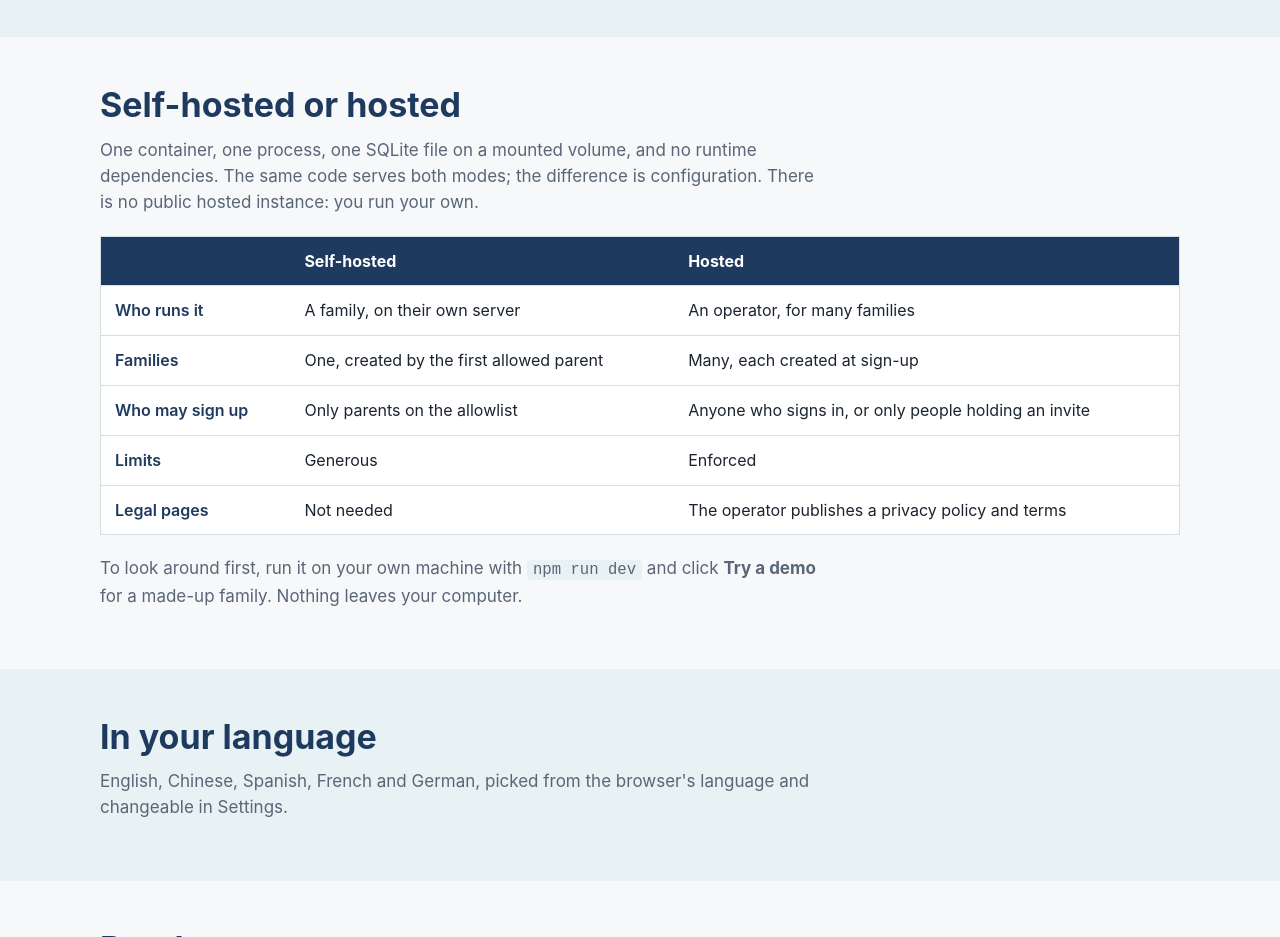
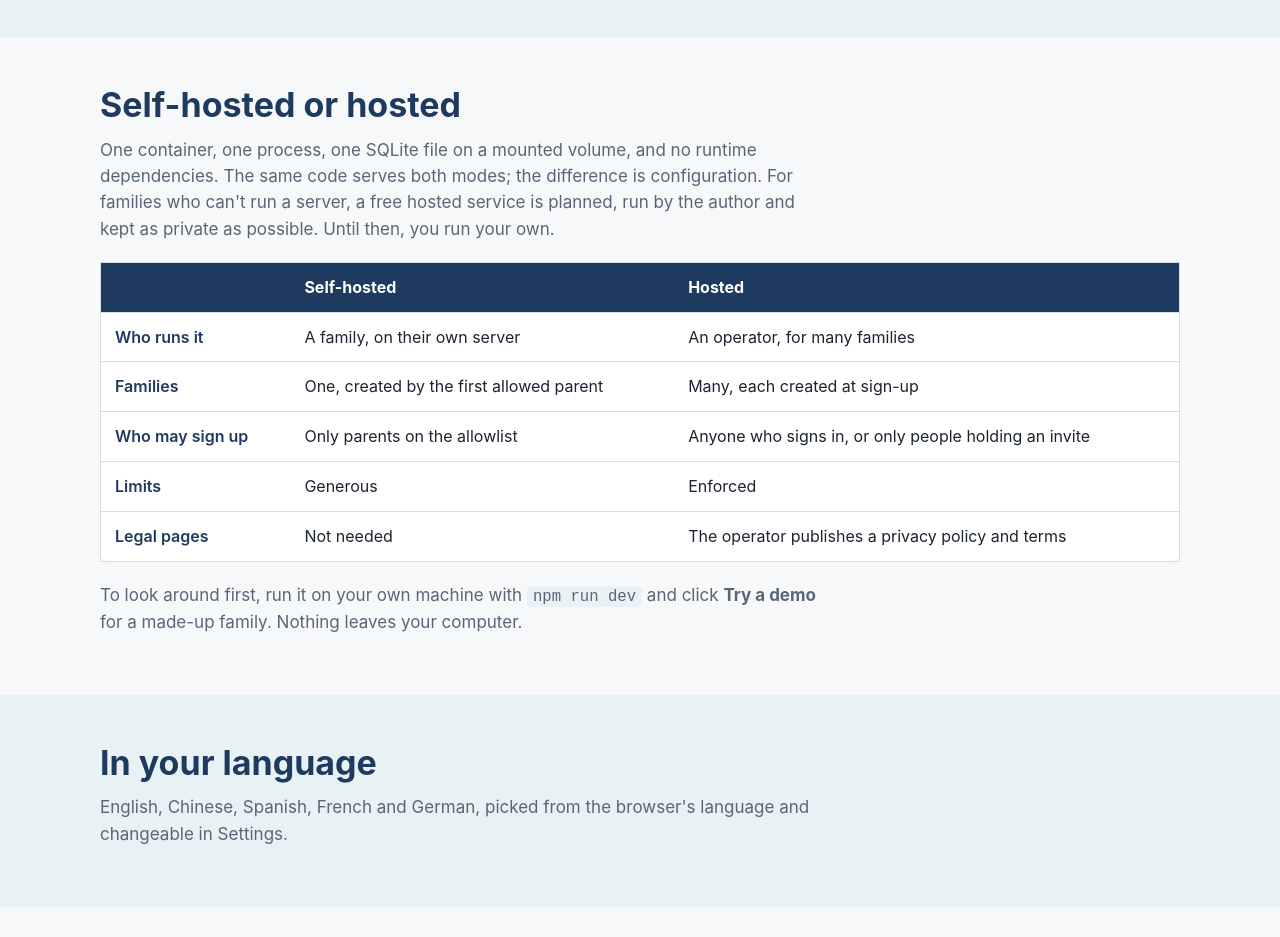
Before and after one commit to nijaba/little-wins, a website: page site/index.html in a window 1280 px wide. Shown: the part 3800-4737 px from the top of the page. Drawn offline with Linux system fonts and the light colour scheme; files whose address does not match are found by name.

Commit message:
Why Little Wins?: the planned free hosted service
Co-Authored-By: Claude Opus 5.5 <noreply@anthropic.com>

```diff
--- a/site/index.html
+++ b/site/index.html
@@ -190,8 +190,9 @@
         <h2>Self-hosted or hosted</h2>
         <p class="sub">
           One container, one process, one SQLite file on a mounted volume, and no runtime
-          dependencies. The same code serves both modes; the difference is configuration. There
-          is no public hosted instance: you run your own.
+          dependencies. The same code serves both modes; the difference is configuration. For
+          families who can't run a server, a free hosted service is planned, run by the author and
+          kept as private as possible. Until then, you run your own.
         </p>
         <div class="table-wrap">
           <table>
```
Also changed, not shown: docs/why.md (+4 -0 lines).
